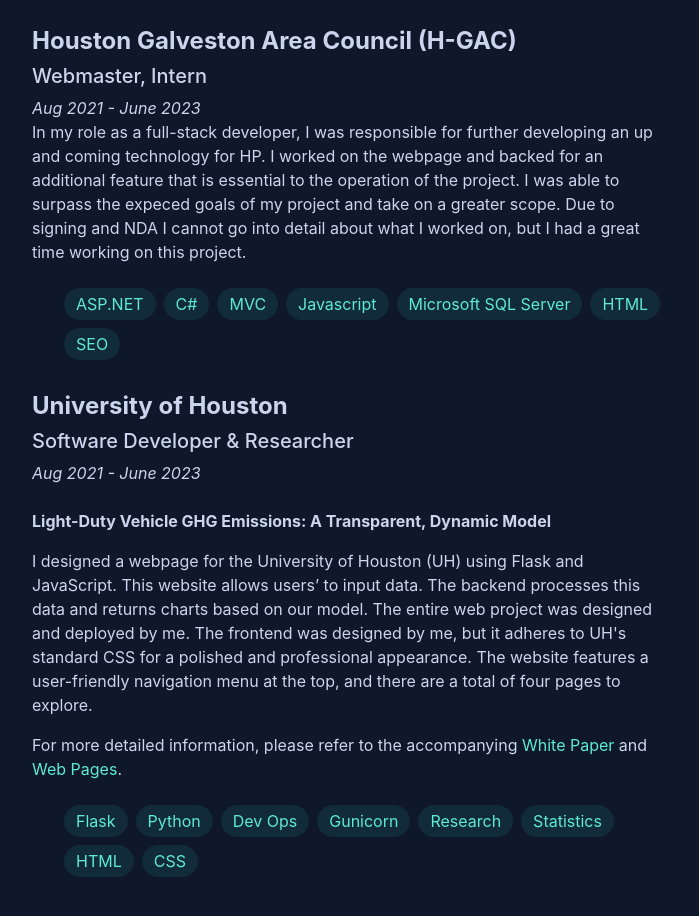
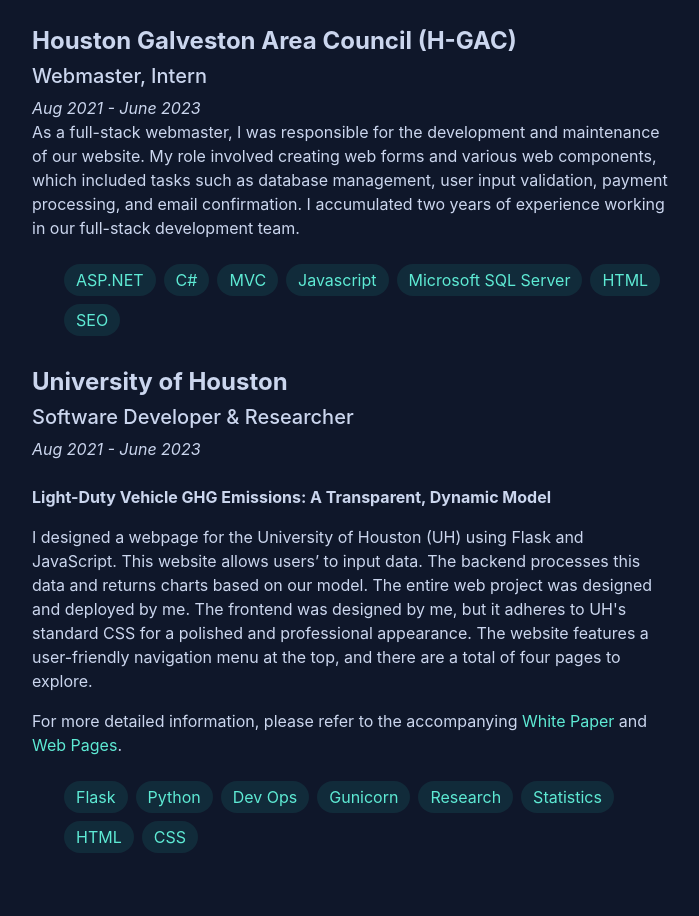
Before and after one commit to pdsatter/Portfolio, a React (Create React App) app in the folder portfolio-app/: page / in a window 1280 px wide. Shown: the part 1560-2476 px from the top of the page, without its empty margins (525-1224 px from the left). Built offline with nearby package versions, Linux system fonts and the light colour scheme.

Commit message:
Fix duplicate paragraph and update resume

```diff
--- a/portfolio-app/src/Experience.tsx
+++ b/portfolio-app/src/Experience.tsx
@@ -53,10 +53,10 @@
                 <h5>Webmaster, Intern</h5>
                 <header><i>Aug 2021 - June 2023</i></header>
                 <p>
-                    In my role as a full-stack developer, I was responsible for further developing an up and coming technology for HP.
-                    I worked on the webpage and backed for an additional feature that is essential to the operation of the project.
-                    I was able to surpass the expeced goals of my project and take on a greater scope.
-                    Due to signing and NDA I cannot go into detail about what I worked on, but I had a great time working on this project.
+                    As a full-stack webmaster, I was responsible for the development and maintenance of our website.
+                    My role involved creating web forms and various web components, which included tasks such as database management,
+                    user input validation, payment processing, and email confirmation.
+                    I accumulated two years of experience working in our full-stack development team.
                 </p>
                 <ul>
                     <li>ASP.NET</li>
```
Also changed, not shown: 1 other file (tests, documents, lock files or other folders).
